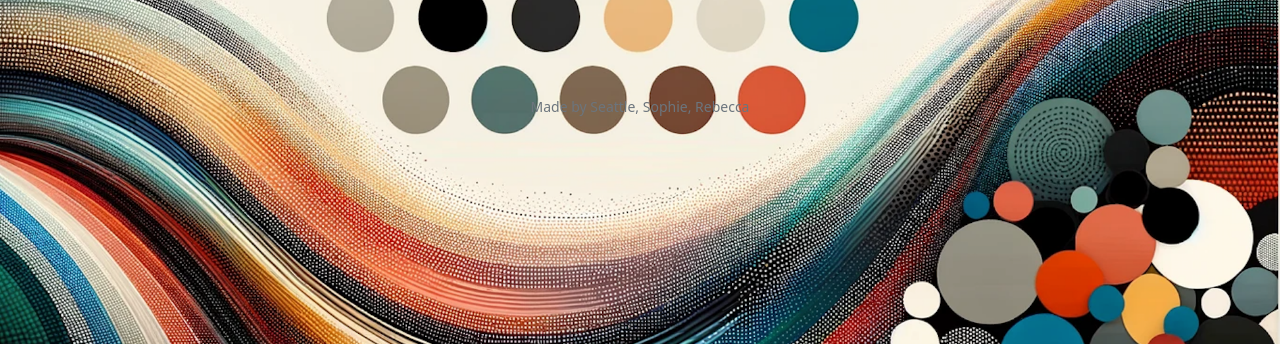
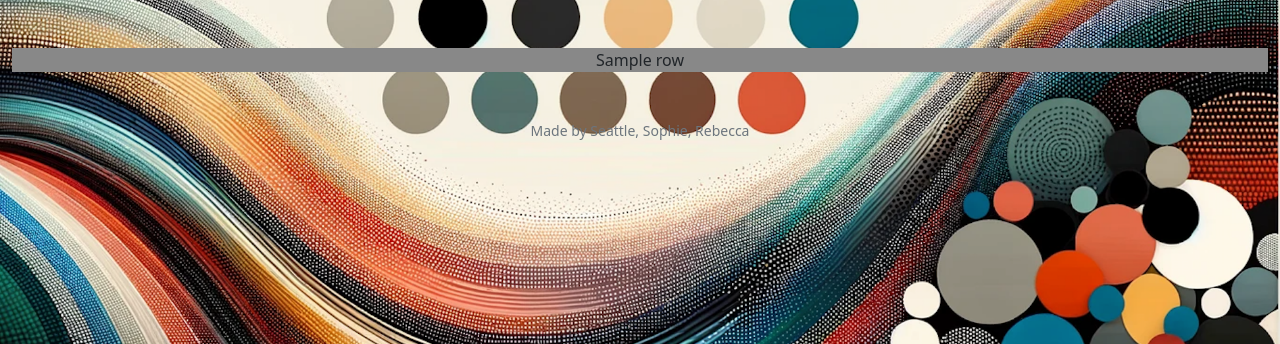
Before and after one commit to sophie-d-cs/Final, a Flask app: template ColorPicker/templates/colorPalette.html in a window 1280 px wide. Shown: the part 76-420 px from the top of the page. Run offline with Flask 3, Linux system fonts and the light colour scheme; the template is opened without the code that fills it: most values are stand-ins (such as "Sample title", 1, 10 or a date in 2020); some libraries are stand-ins or nearby versions.

Commit message:
add colorPalette

```diff
--- a/ColorPicker/templates/colorPalette.html
+++ b/ColorPicker/templates/colorPalette.html
@@ -9,6 +9,12 @@
         {% for color in colors %}
         <div class="color" style="background-color: {{ color }};">
             <!-- display inputted clors -->
+            {% for row in rows %}
+                <tr>
+                    <td>{{row}}</td>
+                </tr>
+            {% endfor %}
+
         </div>
         {% endfor %}
     </form>
--- a/ColorPicker/templates/history.html
+++ b/ColorPicker/templates/history.html
@@ -5,6 +5,7 @@
 
 {% block main %}
     <!-- make sure that url up top matches html page -->
+
     <form action="/history" method="post">
         <div class="section">
 
--- a/ColorPicker/templates/homePage.html
+++ b/ColorPicker/templates/homePage.html
@@ -7,6 +7,7 @@
     <!-- make sure that url up top matches html page -->
     <form action="/homePage" method="post">
         <body background="homepage.png">
+
             <h1>
                 Welcome to PaletteMe!
             </h1>
```
Also changed, not shown: ColorPicker/templates/table.txt (added), 2 other files.
